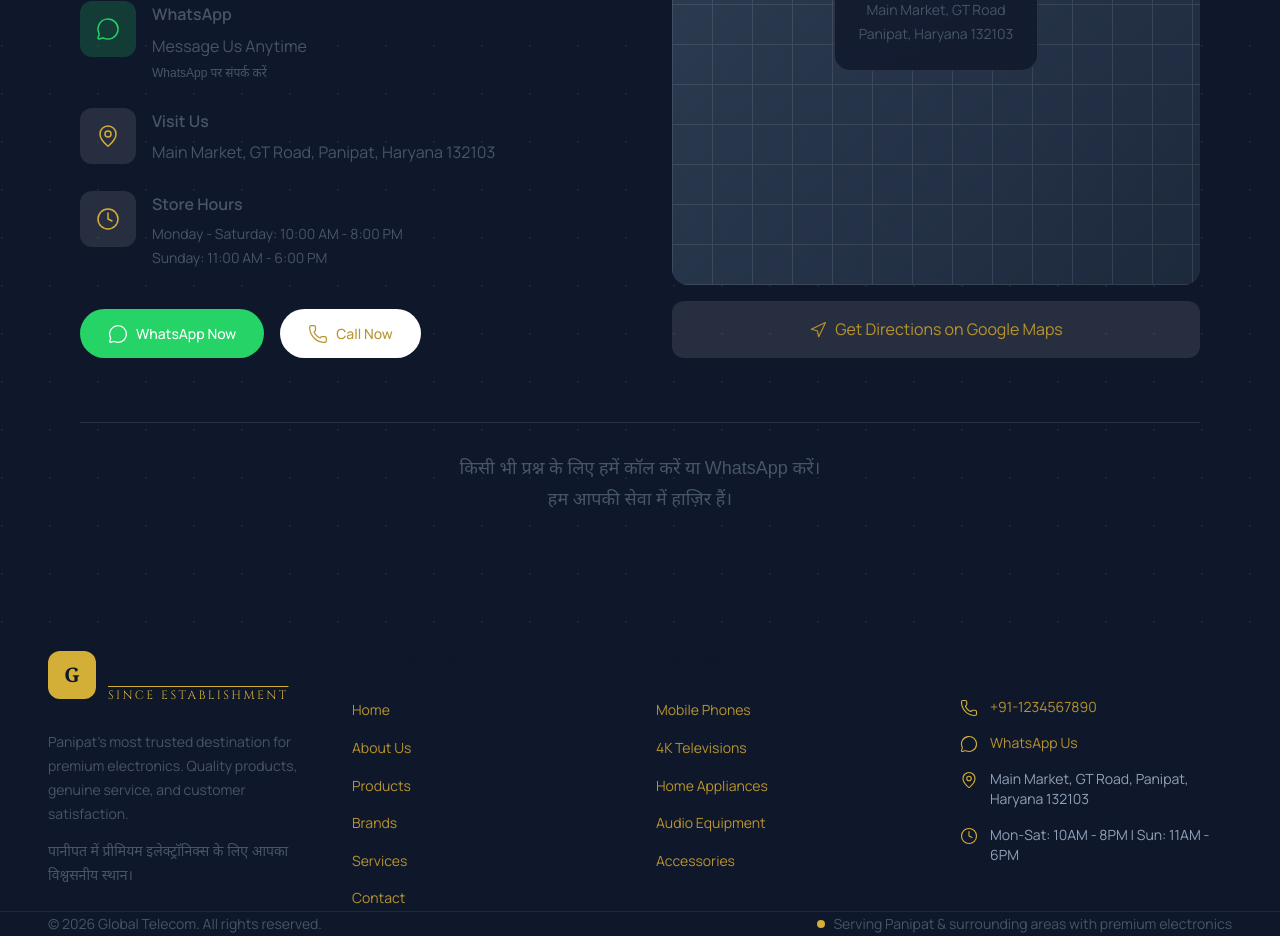
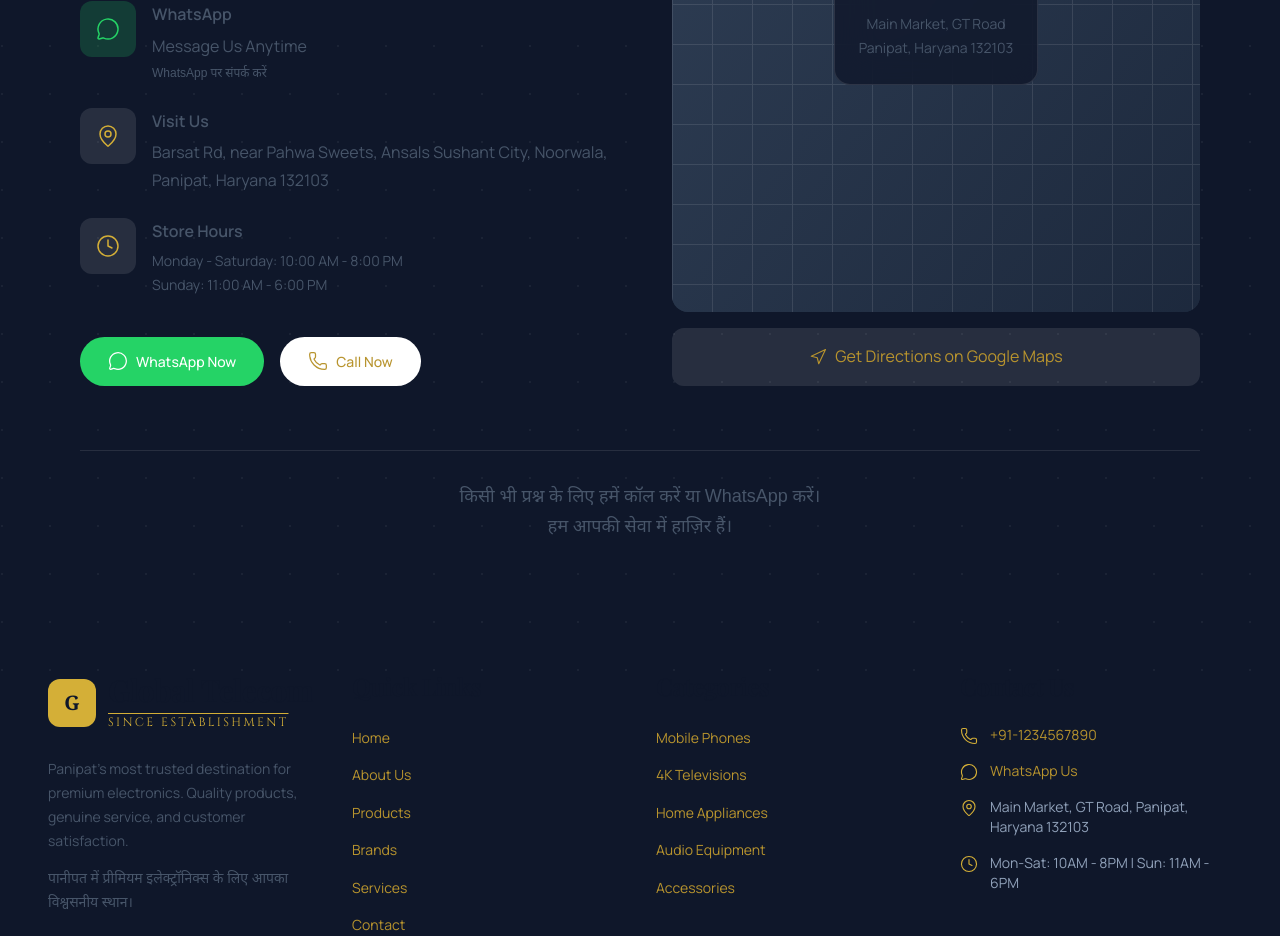
Before and after one commit to PLP-N8n/Global, a Next.js app: page / in a window 1280 px wide. Shown: the part 5740-6676 px from the top of the page. Built offline with nearby package versions, Linux system fonts and the light colour scheme.

Commit message:
auto-commit for 5b319505-7356-485a-8ccc-fe7d1ce4bb15

```diff
--- a/src/components/sections/Contact.tsx
+++ b/src/components/sections/Contact.tsx
@@ -4,7 +4,9 @@ import { Phone, MessageCircle, MapPin, Clock, Navigation } from "lucide-react";
 
 const PHONE_NUMBER = "+91-1234567890";
 const WHATSAPP_NUMBER = "911234567890";
-const STORE_ADDRESS = "Main Market, GT Road, Panipat, Haryana 132103";
+const STORE_ADDRESS = "Barsat Rd, near Pahwa Sweets, Ansals Sushant City, Noorwala, Panipat, Haryana 132103";
+const GOOGLE_MAPS_EMBED = "https://www.google.com/maps/embed?pb=!1m18!1m12!1m3!1d3475.123456789!2d76.96!3d29.39!2m3!1f0!2f0!3f0!3m2!1i1024!2i768!4f13.1!3m3!1m2!1s0x0%3A0x0!2sGlobal%20Telecom!5e0!3m2!1sen!2sin!4v1234567890";
+const GOOGLE_MAPS_LINK = "https://maps.app.goo.gl/7XaNqPsxR5quucRb7";
 const STORE_HOURS = {
   weekdays: "Monday - Saturday: 10:00 AM - 8:00 PM",
   sunday: "Sunday: 11:00 AM - 6:00 PM",
```
